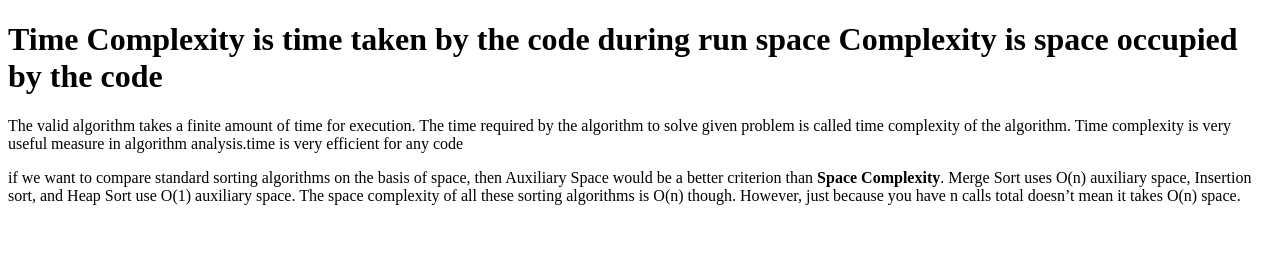
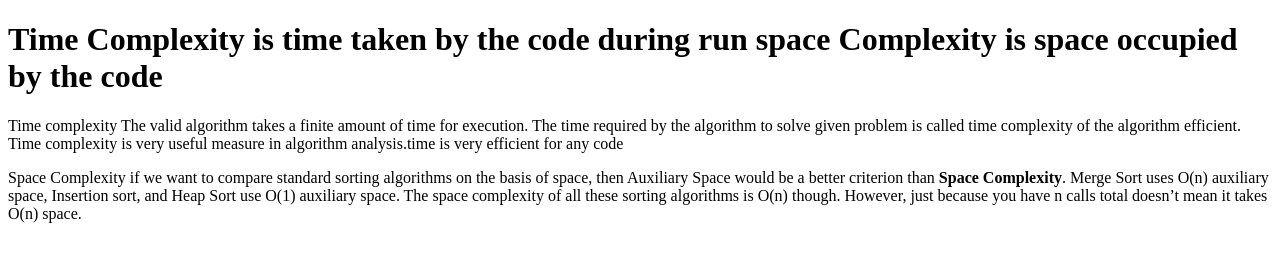
Before and after one commit to acciojob/time-and-space-complexity-NEERAJ023, a website: page main.html in a window 1280 px wide. Drawn offline with Linux system fonts and the light colour scheme.

Commit message:
created a submission

```diff
--- a/main.html
+++ b/main.html
@@ -8,9 +8,9 @@
 
 <body>
 	<!-- the entire body must be written by student -->
-	<h1> Time Complexity is time taken by the code during run space Complexity is space occupied by the code </h1>
-	<p>The valid algorithm takes a finite amount of time for execution. The time required by the algorithm to solve given problem is called time complexity  of the algorithm. Time complexity is very useful measure in algorithm analysis.time is very efficient for any code</p>
-	<p>if we want to compare standard sorting algorithms on the basis of space, then Auxiliary Space would be a better criterion than <B>Space Complexity</B>. Merge Sort uses O(n) auxiliary space, Insertion sort, and Heap Sort use O(1) auxiliary space. The space complexity of all these sorting algorithms is O(n) though. However, just because you have n calls total doesn’t mean it takes O(n) space.</p>
+	<h1>Time Complexity is time taken by the code during run space Complexity is space occupied by the code </h1>
+	<p>Time complexity The valid algorithm takes a finite amount of time for execution. The time required by the algorithm to solve given problem is called time complexity  of the algorithm efficient. Time complexity is very useful measure in algorithm analysis.time is very efficient for any code</p>
+	<p> Space Complexity if we want to compare standard sorting algorithms on the basis of space, then Auxiliary Space would be a better criterion than <B>Space Complexity</B>. Merge Sort uses O(n) auxiliary space, Insertion sort, and Heap Sort use O(1) auxiliary space. The space complexity of all these sorting algorithms is O(n) though. However, just because you have n calls total doesn’t mean it takes O(n) space.</p>
     <script type="text/javascript" src="./script.js">
 </script>
 
```
